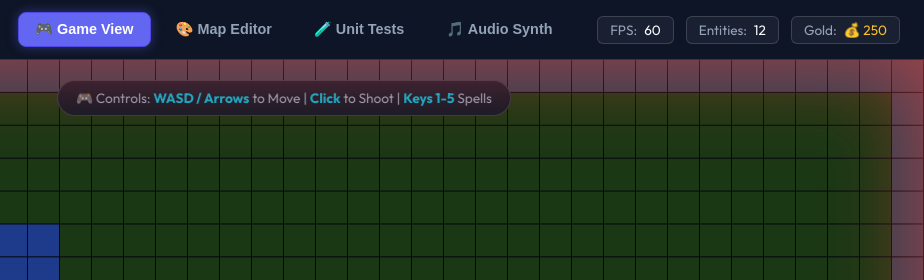
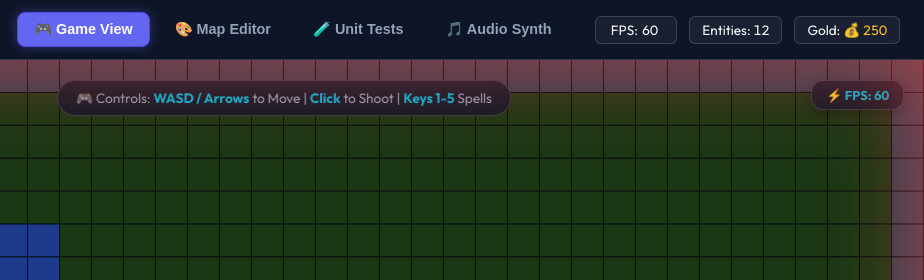
Before and after one commit to Chandravamsi09/ChromaQuest, a website with bundled scripts: page index.html in a window 1280 px wide. Shown: the top 280 px of the page, 356-1280 px from the left. Built offline with nearby package versions, Linux system fonts and the light colour scheme.

Commit message:
fix(ui): eliminate header navigation menu vibration by fixing stat pill width with tabular numbers and adding canvas FPS popup badge

```diff
--- a/index.html
+++ b/index.html
@@ -26,7 +26,7 @@
             </nav>
 
             <div id="header-stats">
-                <div class="stat-pill"><span class="stat-label">FPS:</span> <span id="fps-display">60</span></div>
+                <div class="stat-pill fps-pill"><span class="stat-label">FPS:</span> <span id="fps-display">60</span></div>
                 <div class="stat-pill"><span class="stat-label">Entities:</span> <span id="entity-count">12</span></div>
                 <div class="stat-pill"><span class="stat-label">Gold:</span> <span id="gold-display" style="color:#fbbf24;">💰 250</span></div>
             </div>
@@ -38,6 +38,9 @@
             <section id="game-view" class="view-panel active">
                 <div id="canvas-wrapper">
                     <canvas id="game-canvas" width="1280" height="720"></canvas>
+
+                    <!-- Floating Canvas FPS Badge -->
+                    <div id="fps-popup-badge">⚡ FPS: <span id="popup-fps-val">60</span></div>
 
                     <!-- Damage Vignette Effect -->
                     <div id="damage-vignette"></div>
--- a/src/core/Engine.js
+++ b/src/core/Engine.js
@@ -64,6 +64,11 @@ export class Engine {
 
         // State Flags
         this.isGameOver = false;
+
+        // Smooth FPS Counter
+        this.fpsTimer = 0;
+        this.fpsFrameCounter = 0;
+        this.currentFps = 60;
     }
 
     init() {
@@ -197,7 +202,6 @@ export class Engine {
 
         // Execute Spell Logic & Visual FX
         if (skillName === 'fireball') {
-            // Fires 3 spreading explosive projectiles
             const angles = [-0.2, 0, 0.2];
             for (const offsetAngle of angles) {
                 const angle = Math.atan2(this.player.y - 360, this.player.x - 640) + offsetAngle;
@@ -214,7 +218,6 @@ export class Engine {
             }
             this.spawnParticles(this.player.x, this.player.y, '#fb923c', 20);
         } else if (skillName === 'frost') {
-            // Freezes all monsters within 250px radius
             for (const e of this.entities) {
                 const dist = Math.hypot(e.x - this.player.x, e.y - this.player.y);
                 if (dist <= 250) {
@@ -226,7 +229,6 @@ export class Engine {
             }
             this.spawnParticles(this.player.x, this.player.y, '#38bdf8', 40);
         } else if (skillName === 'lightning') {
-            // Strikes 3 nearest targets
             const sorted = [...this.entities].sort((a, b) => Math.hypot(a.x - this.player.x, a.y - this.player.y) - Math.hypot(b.x - this.player.x, b.y - this.player.y));
             const targets = sorted.slice(0, 3);
             for (const t of targets) {
@@ -235,13 +237,11 @@ export class Engine {
                 this.spawnParticles(t.x, t.y, '#facc15', 25);
             }
         } else if (skillName === 'shield') {
-            // Aegis Shield absorbs all incoming damage for 4 seconds
             this.player.shieldActive = true;
             this.player.shieldTimer = 4.0;
             this.addFloater(this.player.x, this.player.y - 30, 'SHIELD ACTIVE!', '#818cf8');
             this.spawnParticles(this.player.x, this.player.y, '#818cf8', 30);
         } else if (skillName === 'heal') {
-            // Restores +250 HP
             this.player.hp = Math.min(this.player.maxHp, this.player.hp + 250);
             this.addFloater(this.player.x, this.player.y - 30, '+250 HEAL!', '#4ade80');
             this.spawnParticles(this.player.x, this.player.y, '#4ade80', 35);
@@ -537,6 +537,21 @@ export class Engine {
     update(dt) {
         if (this.isGameOver) return;
 
+        // Smooth FPS calculation every 0.4s to prevent UI flickering/vibration
+        this.fpsTimer += dt;
+        this.fpsFrameCounter++;
+        if (this.fpsTimer >= 0.4) {
+            this.currentFps = Math.round(this.fpsFrameCounter / this.fpsTimer);
+            this.fpsFrameCounter = 0;
+            this.fpsTimer = 0;
+
+            const fpsElem = document.getElementById('fps-display');
+            if (fpsElem) fpsElem.innerText = this.currentFps;
+
+            const popupFpsElem = document.getElementById('popup-fps-val');
+            if (popupFpsElem) popupFpsElem.innerText = this.currentFps;
+        }
+
         // 1. Cooldown & Shield Timers
         for (const sKey in this.skills) {
             const skill = this.skills[sKey];
@@ -598,14 +613,13 @@ export class Engine {
         this.player.x = Math.max(30, Math.min(1250, this.player.x));
         this.player.y = Math.max(30, Math.min(690, this.player.y));
 
-        // 3. Update Monsters (Pathfinding towards player & Melee Combat)
+        // 3. Update Monsters
         for (const e of this.entities) {
             if (e.frozenTimer > 0) {
                 e.frozenTimer -= dt;
                 continue;
             }
 
-            // Pathfinding steer towards player
             const mdx = this.player.x - e.x;
             const mdy = this.player.y - e.y;
             const dist = Math.hypot(mdx, mdy);
@@ -614,9 +628,8 @@ export class Engine {
                 e.x += (mdx / dist) * e.speed * dt;
                 e.y += (mdy / dist) * e.speed * dt;
             } else {
-                // Melee attack player
                 if (e.attackCd <= 0) {
-                    e.attackCd = 1.2; // Attack every 1.2s
+                    e.attackCd = 1.2;
                     if (this.player.shieldActive) {
                         this.addFloater(this.player.x, this.player.y - 20, 'SHIELD ABSORBED!', '#818cf8');
                         this.spawnParticles(this.player.x, this.player.y, '#818cf8', 10);
@@ -644,7 +657,6 @@ export class Engine {
             p.y += p.vy * dt;
             p.life -= dt;
 
-            // Check collision with monsters
             for (const e of this.entities) {
                 const dist = Math.hypot(e.x - p.x, e.y - p.y);
                 if (dist < e.size / 2 + p.size) {
@@ -652,9 +664,8 @@ export class Engine {
                     this.addFloater(e.x, e.y - 20, `-${p.damage}`, '#facc15');
                     this.spawnParticles(e.x, e.y, p.color, 12);
                     this.playAudioSynth('hit');
-                    p.life = 0; // Destroy projectile
+                    p.life = 0;
 
-                    // Monster Defeated
                     if (e.hp <= 0) {
                         this.addFloater(e.x, e.y - 30, `+${e.xp} XP!`, '#4ade80');
                         this.spawnParticles(e.x, e.y, '#4ade80', 25);
@@ -662,7 +673,6 @@ export class Engine {
                         this.gainXp(e.xp);
                         this.playAudioSynth('levelup');
 
-                        // Respawn monster after death
                         e.hp = e.maxHp;
                         e.x = 180 + Math.random() * 900;
                         e.y = 120 + Math.random() * 480;
@@ -679,7 +689,6 @@ export class Engine {
             const loot = this.lootDrops[i];
             const dist = Math.hypot(this.player.x - loot.x, this.player.y - loot.y);
 
-            // Magnetic attraction when close
             if (dist < 120) {
                 loot.x += (this.player.x - loot.x) * 8 * dt;
                 loot.y += (this.player.y - loot.y) * 8 * dt;
@@ -715,7 +724,6 @@ export class Engine {
             if (f.life <= 0) this.floaters.splice(i, 1);
         }
 
-        // Update UI Status Bars
         this.updateHUD();
     }
 
@@ -729,7 +737,6 @@ export class Engine {
             this.player.hp = this.player.maxHp;
             this.player.mp = this.player.maxMp;
 
-            // Trigger Level Up Banner & Sound
             const banner = document.getElementById('level-up-banner');
             if (banner) {
                 banner.innerText = `✨ LEVEL UP! LEVEL ${this.player.level} REACHED ✨`;
@@ -900,9 +907,6 @@ export class Engine {
         this.update(this.time.delta);
         this.render();
 
-        const fpsElem = document.getElementById('fps-display');
-        if (fpsElem) fpsElem.innerText = Math.round(1 / Math.max(0.001, this.time.delta));
-
         requestAnimationFrame((t) => this.loop(t));
     }
 }
--- a/style.css
+++ b/style.css
@@ -31,7 +31,7 @@ body {
     height: 100vh;
 }
 
-/* Header */
+/* Header - Fixed Height & No Reflow Vibration */
 #game-header {
     height: 60px;
     background: var(--bg-panel);
@@ -48,6 +48,7 @@ body {
     display: flex;
     align-items: center;
     gap: 10px;
+    flex-shrink: 0;
 }
 
 .logo-title {
@@ -73,7 +74,7 @@ body {
     color: var(--success-color);
 }
 
-#header-nav { display: flex; gap: 8px; }
+#header-nav { display: flex; gap: 8px; flex-shrink: 0; }
 
 .nav-btn {
     background: transparent;
@@ -90,9 +91,31 @@ body {
 .nav-btn:hover { color: var(--text-primary); background: rgba(255, 255, 255, 0.08); }
 .nav-btn.active { background: var(--primary-color); color: #fff; border-color: var(--primary-hover); box-shadow: 0 0 12px rgba(99, 102, 241, 0.4); }
 
-#header-stats { display: flex; gap: 12px; }
-.stat-pill { background: rgba(255, 255, 255, 0.05); border: 1px solid var(--border-color); padding: 4px 12px; border-radius: 6px; font-size: 0.85rem; }
-.stat-label { color: var(--text-secondary); margin-right: 4px; }
+/* Header Stats - Fixed Width & Tabular Numbers to Prevent Header Jitter */
+#header-stats { display: flex; gap: 12px; flex-shrink: 0; }
+.stat-pill {
+    background: rgba(255, 255, 255, 0.05);
+    border: 1px solid var(--border-color);
+    padding: 4px 12px;
+    border-radius: 6px;
+    font-size: 0.85rem;
+    font-variant-numeric: tabular-nums;
+    white-space: nowrap;
+}
+
+.fps-pill {
+    min-width: 82px;
+    display: inline-flex;
+    justify-content: center;
+    align-items: center;
+}
+
+#fps-display {
+    display: inline-block;
+    min-width: 24px;
+    text-align: center;
+    font-variant-numeric: tabular-nums;
+}
 
 /* Workspace & View Panels */
 #workspace { flex: 1; position: relative; }
@@ -133,6 +156,24 @@ body {
     backdrop-filter: blur(10px);
 }
 #controls-hint strong { color: var(--accent-color); }
+
+/* Floating FPS Popup Badge on Canvas Top Right */
+#fps-popup-badge {
+    position: absolute;
+    top: 20px;
+    right: 20px;
+    background: rgba(15, 23, 42, 0.85);
+    border: 1px solid var(--border-color);
+    padding: 6px 14px;
+    border-radius: 12px;
+    font-size: 0.8rem;
+    font-weight: 700;
+    color: var(--accent-color);
+    backdrop-filter: blur(10px);
+    pointer-events: auto;
+    font-variant-numeric: tabular-nums;
+    box-shadow: 0 4px 12px rgba(0, 0, 0, 0.3);
+}
 
 /* Action Bar with Cooldown UI */
 #action-bar { pointer-events: auto; display: flex; gap: 12px; margin: 0 auto 20px auto; background: var(--bg-panel); padding: 10px 16px; border-radius: 18px; border: 1px solid var(--border-color); backdrop-filter: blur(12px); }
```
